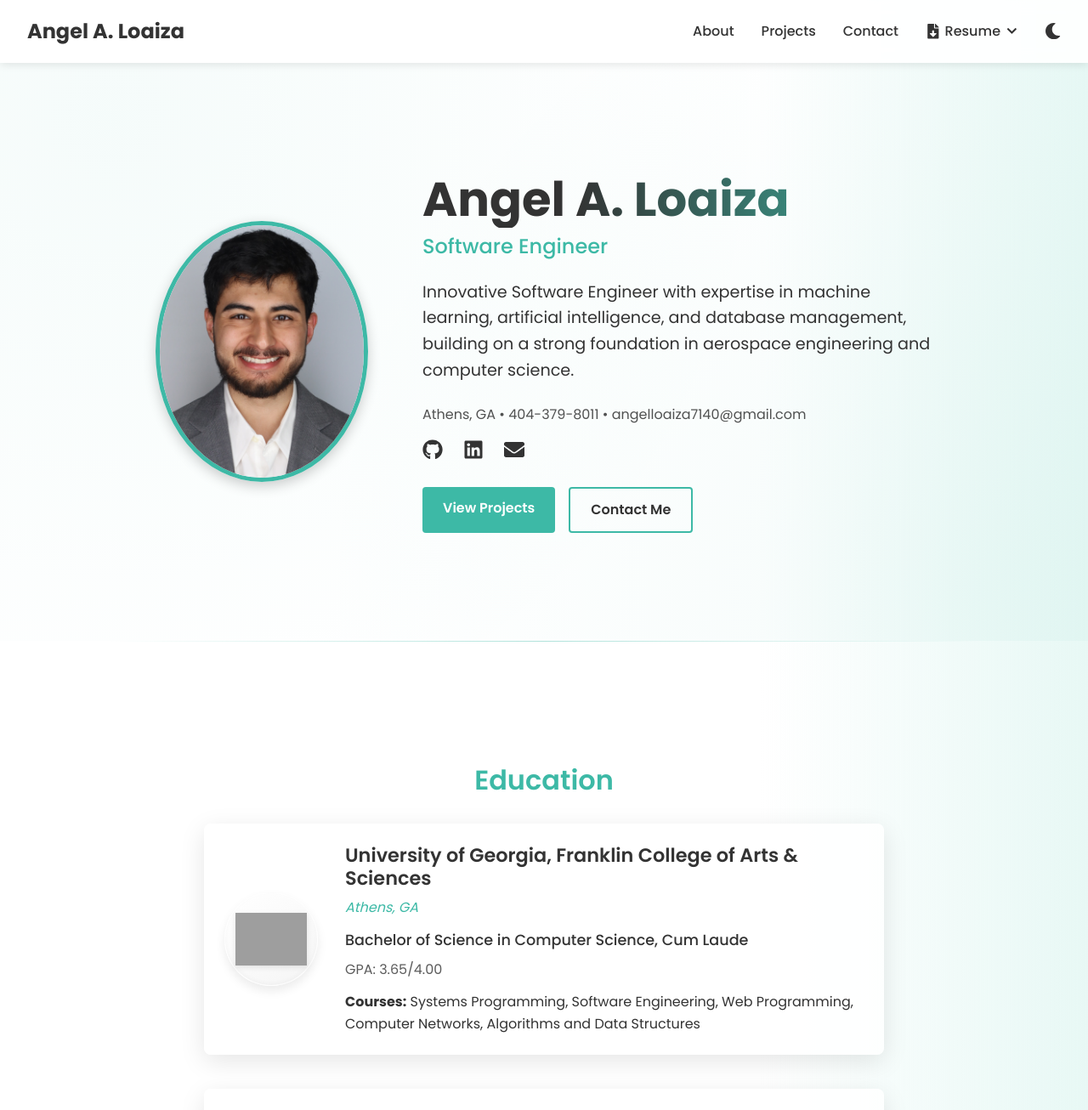
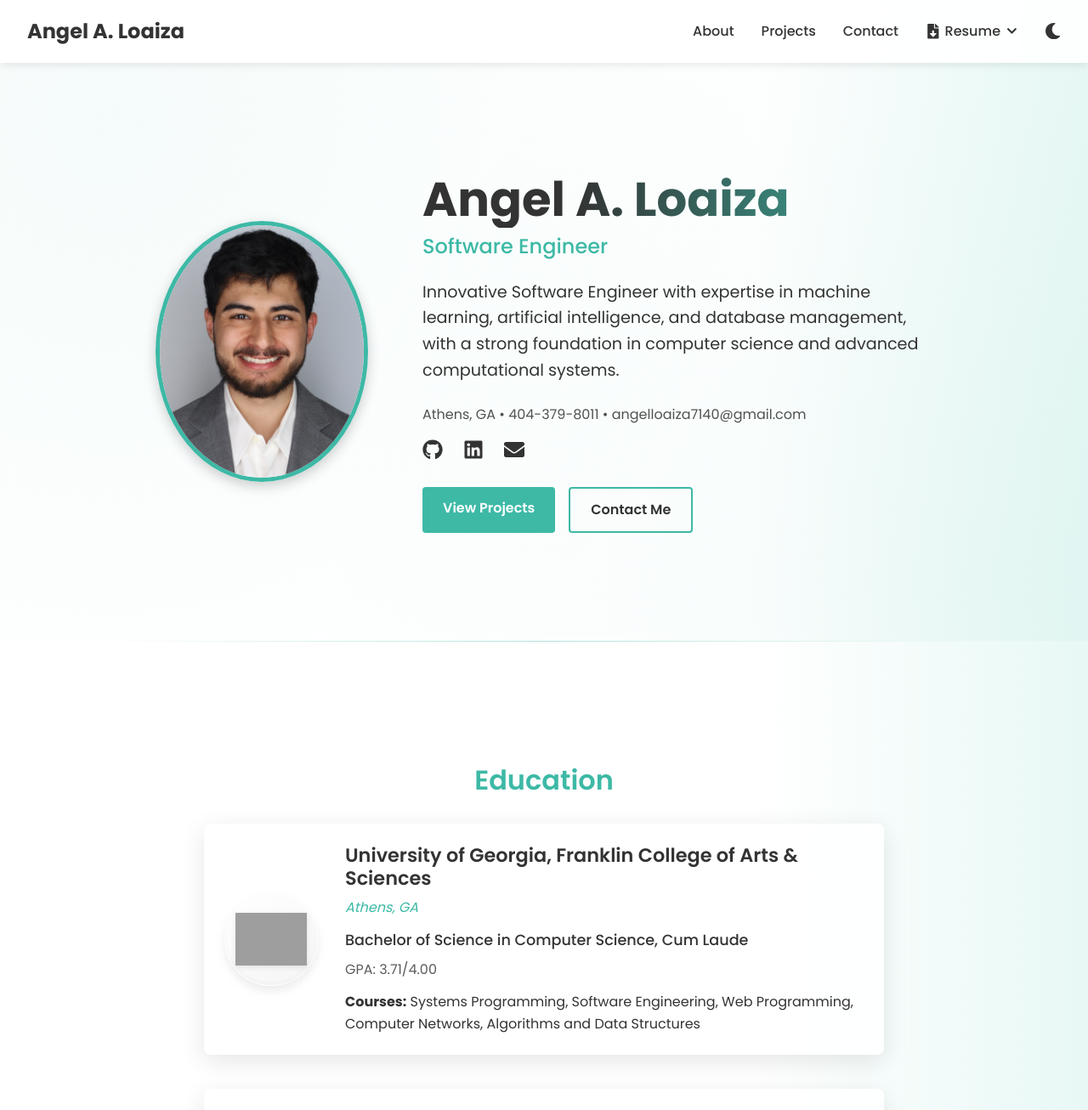
Before and after one commit to aal51282/aal51282.github.io, a Next.js app: page / in a window 1280 px wide. Shown: the top 1306 px of the page at 85% size. Built offline with nearby package versions, Linux system fonts and the light colour scheme; grey boxes are pictures that could not be loaded; a web font is replaced by a local one.

Commit message:
Updated some information.

```diff
--- a/src/components/Education/Education.tsx
+++ b/src/components/Education/Education.tsx
@@ -26,7 +26,7 @@ const Education: React.FC = () => {
             <p className={styles.degree}>
               Bachelor of Science in Computer Science, Cum Laude
             </p>
-            <p className={styles.dateGpa}>GPA: 3.65/4.00</p>
+            <p className={styles.dateGpa}>GPA: 3.71/4.00</p>
             <p className={styles.courses}>
               <strong>Courses:</strong> Systems Programming, Software
               Engineering, Web Programming, Computer Networks, Algorithms and
--- a/src/components/Splash/Splash.tsx
+++ b/src/components/Splash/Splash.tsx
@@ -23,9 +23,9 @@ const Splash: React.FC = () => {
           <h1 className={styles.name}>Angel A. Loaiza</h1>
           <h2 className={styles.tagline}>Software Engineer</h2>
           <p className={styles.description}>
-            Innovative Software Engineer with expertise in machine learning,
-            artificial intelligence, and database management, building on a
-            strong foundation in aerospace engineering and computer science.
+          Innovative Software Engineer with expertise in machine learning,
+          artificial intelligence, and database management, with a strong
+          foundation in computer science and advanced computational systems.
           </p>
           <div className={styles.contact}>
             <p className={styles.address}>
```
Also changed, not shown: 2 other files (tests, documents, lock files or other folders).
